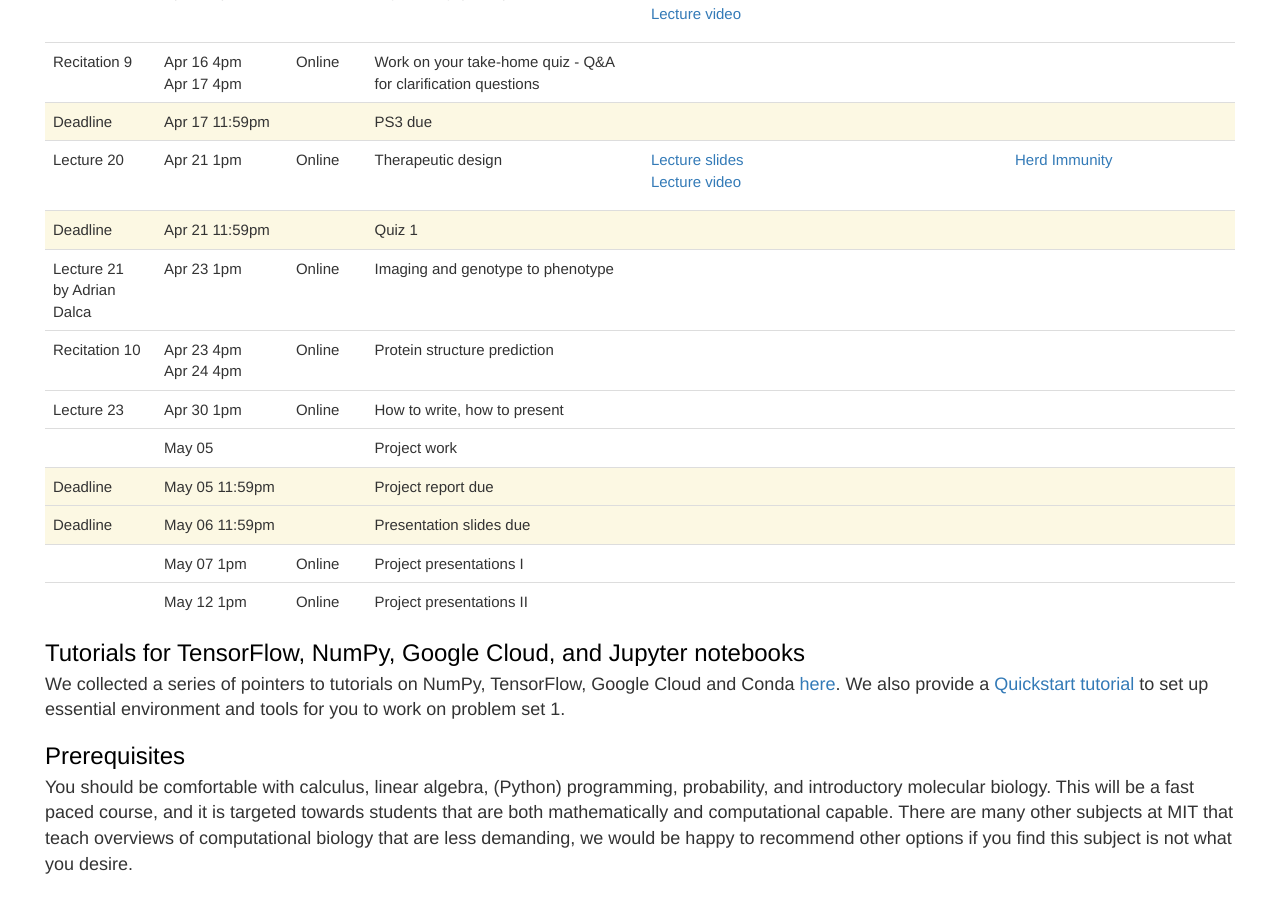
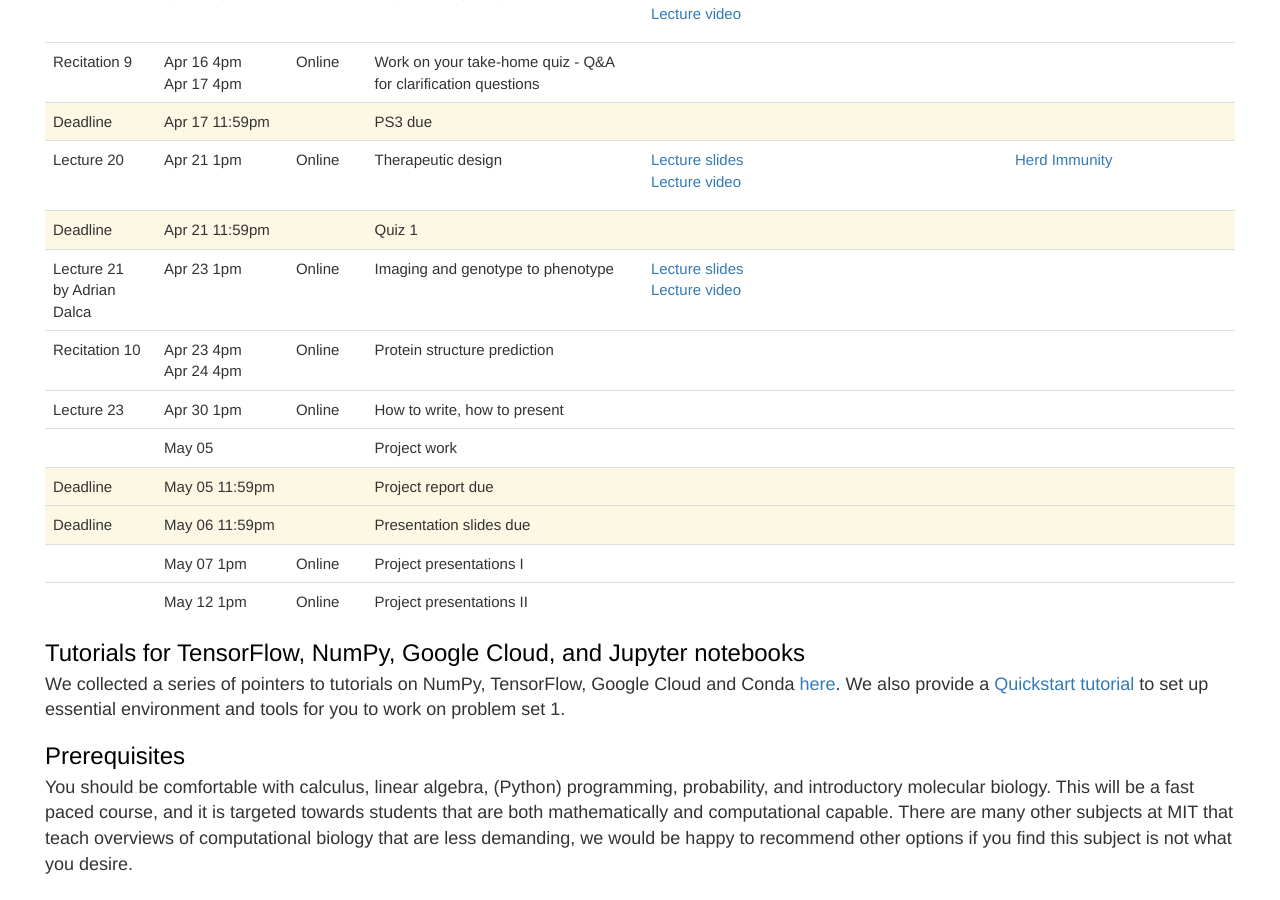
Before and after one commit to mit6874/mit6874.github.io, a Jekyll site: the page built from index.html, in a window 1280 px wide and 900 px high, scrolled down 3503 px. Built offline with Jekyll 4.4.1, drawn with Linux system fonts in a browser that asks for light colours; nearby versions of some CDN libraries.

Commit message:
L21 slides and video

```diff
--- a/index.html
+++ b/index.html
@@ -594,7 +594,8 @@ layout: default
             <td>Imaging and genotype to phenotype</td>
             <td>
                 <ul>
-                    <!-- <li><a href="assets/slides/6.874-lecture-15-2019.pdf">Lecture slides</a></li> -->
+                    <li><a href="assets/sp2020/slides/L21.pdf">Lecture slides</a></li>
+                    <li><a href="https://mit.zoom.us/rec/share/yMtRMbrp8ztLaLfp8l76Q_UPG6nYT6a8g3cZ_KZcn0keMERbYbmwotiXAkMmLJ7Q?startTime=1587661512000">Lecture video</a></li>
                 </ul>
             </td>
             <td></td>
```
Also changed, not shown: 1 other file.
